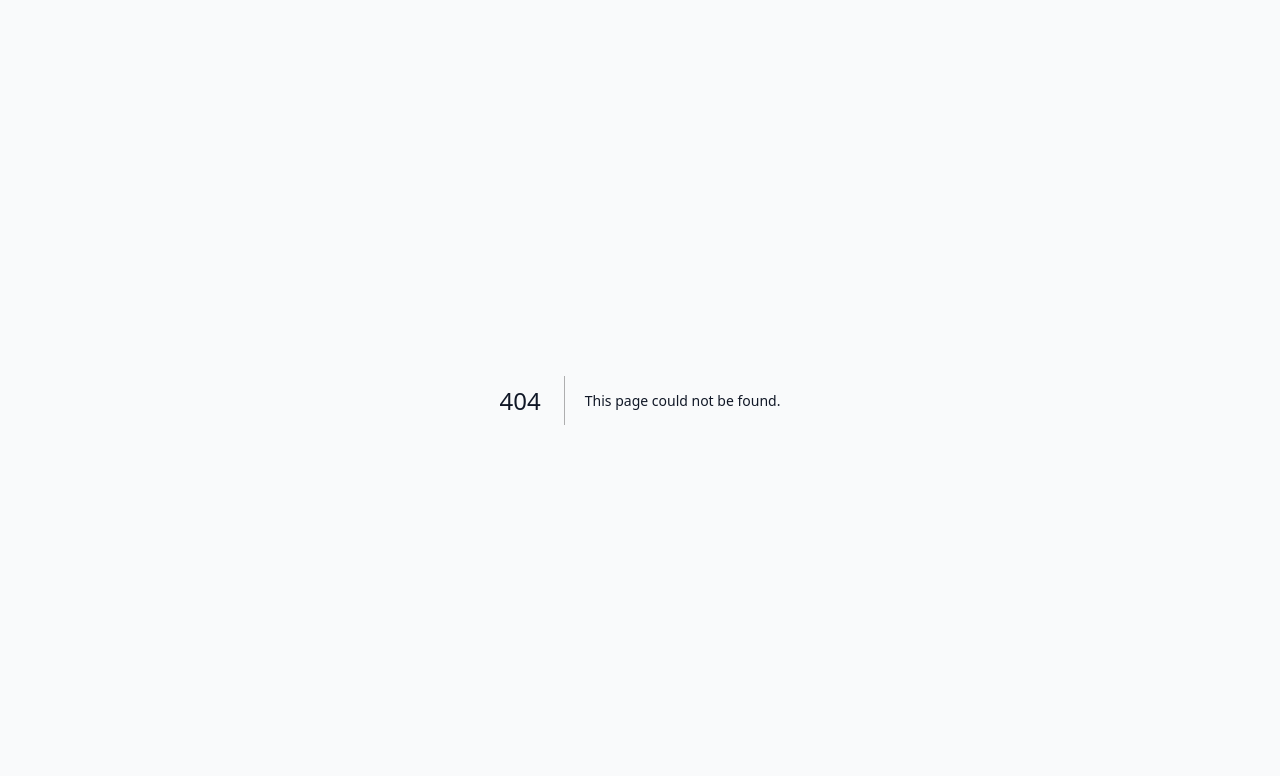
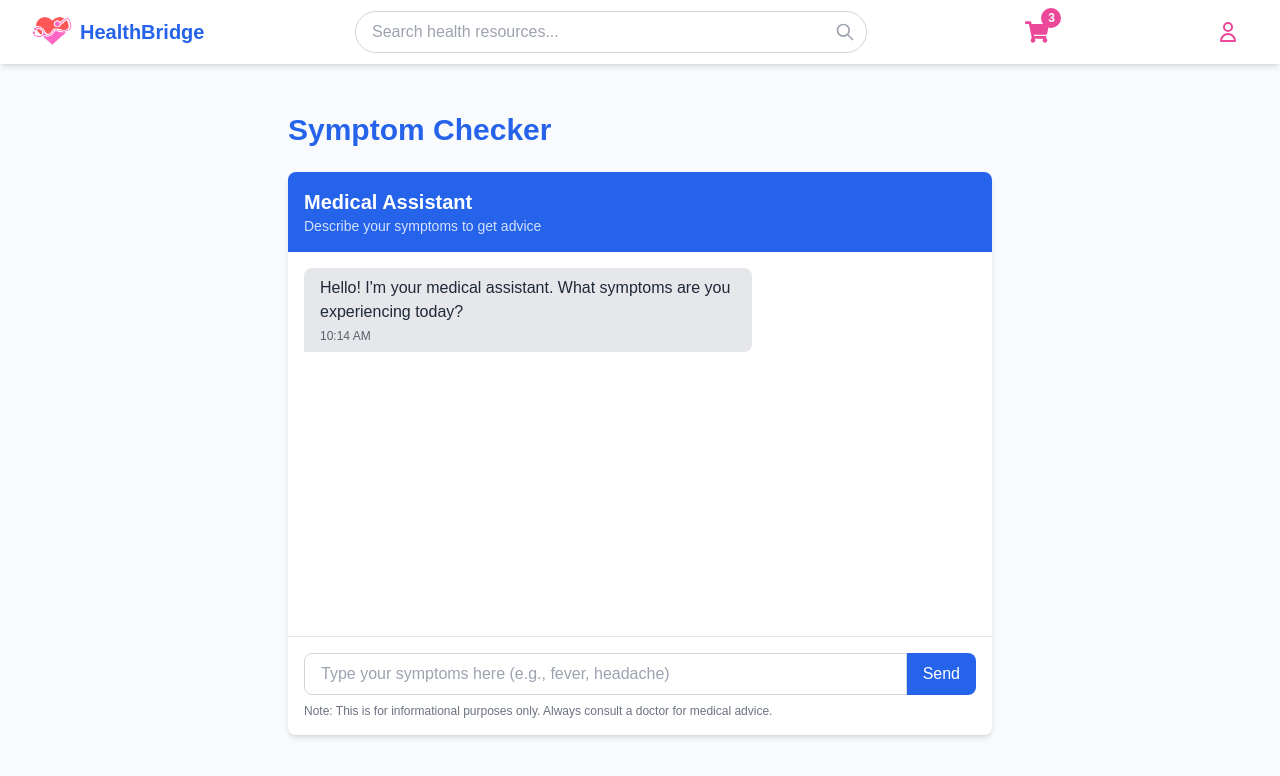
Before and after one commit to Graham-ki/healthbridge, a Next.js app: page /symptom-checker in a window 1280 px wide. Before the commit this address had no page. Shown: the top 776 px of the page. Built offline with nearby package versions, Linux system fonts and the light colour scheme; no server answers.

Commit message:
Building symptoms checker

```diff
--- /dev/null
+++ b/src/app/symptom-checker/page.tsx
@@ -0,0 +1,165 @@
+'use client';
+import Header from '@/components/Header';
+import { useState, useRef, useEffect } from 'react';
+
+type Message = {
+  id: number;
+  text: string;
+  sender: 'user' | 'bot';
+  timestamp: Date;
+};
+
+const medicalKnowledge = {
+  "fever": {
+    causes: ["Viral infection", "Bacterial infection", "Heat exhaustion"],
+    recommendations: ["Take paracetamol (500mg every 6 hours)", "Drink plenty of fluids", "Rest", "See a doctor if fever persists beyond 3 days"]
+  },
+  "headache": {
+    causes: ["Tension", "Migraine", "Dehydration", "Sinus infection"],
+    recommendations: ["Take ibuprofen (200-400mg every 6-8 hours)", "Rest in a quiet, dark room", "Apply cold compress to forehead", "See a doctor if severe or persistent"]
+  },
+  "cough": {
+    causes: ["Common cold", "Flu", "Allergies", "Bronchitis"],
+    recommendations: ["Stay hydrated", "Use cough drops", "Try honey in warm water", "See a doctor if coughing up blood or lasts more than 2 weeks"]
+  },
+  "sore throat": {
+    causes: ["Viral infection", "Strep throat", "Allergies", "Dry air"],
+    recommendations: ["Gargle with warm salt water", "Use throat lozenges", "Stay hydrated", "See a doctor if severe or lasts more than a week"]
+  },
+  "fatigue": {
+    causes: ["Lack of sleep", "Stress", "Anemia", "Thyroid issues"],
+    recommendations: ["Get adequate sleep", "Exercise regularly", "Eat balanced meals", "See a doctor if persistent or with other symptoms"]
+  }
+};
+
+export default function SymptomCheckerPage() {
+  const [messages, setMessages] = useState<Message[]>([
+    {
+      id: 1,
+      text: "Hello! I'm your medical assistant. What symptoms are you experiencing today?",
+      sender: 'bot',
+      timestamp: new Date()
+    }
+  ]);
+  const [inputValue, setInputValue] = useState('');
+  const messagesEndRef = useRef<HTMLDivElement>(null);
+
+  const scrollToBottom = () => {
+    messagesEndRef.current?.scrollIntoView({ behavior: 'smooth' });
+  };
+
+  useEffect(() => {
+    scrollToBottom();
+  }, [messages]);
+
+  const handleSendMessage = () => {
+    if (!inputValue.trim()) return;
+
+    // Add user message
+    const userMessage: Message = {
+      id: messages.length + 1,
+      text: inputValue,
+      sender: 'user',
+      timestamp: new Date()
+    };
+
+    setMessages(prev => [...prev, userMessage]);
+    setInputValue('');
+
+    // Process symptoms and generate bot response
+    setTimeout(() => {
+      const symptoms = inputValue.toLowerCase().split(/[,.]/).map(s => s.trim());
+      const foundSymptoms: string[] = [];
+      const allCauses: string[] = [];
+      const allRecommendations: string[] = [];
+
+      symptoms.forEach(symptom => {
+        if (medicalKnowledge[symptom as keyof typeof medicalKnowledge]) {
+          foundSymptoms.push(symptom);
+          const data = medicalKnowledge[symptom as keyof typeof medicalKnowledge];
+          allCauses.push(...data.causes);
+          allRecommendations.push(...data.recommendations);
+        }
+      });
+
+      let botResponse = '';
+      if (foundSymptoms.length > 0) {
+        botResponse = `For your symptoms (${foundSymptoms.join(', ')}):\n\n`;
+        botResponse += `Possible causes:\n- ${Array.from(new Set(allCauses)).join('\n- ')}\n\n`;
+        botResponse += `Recommendations:\n- ${Array.from(new Set(allRecommendations)).join('\n- ')}\n\n`;
+        botResponse += `If symptoms persist or worsen, please consult a doctor.`;
+      } else {
+        botResponse = "I'm not sure I understand those symptoms. Could you describe them differently? Common symptoms I can help with include: fever, headache, cough, sore throat, fatigue.";
+      }
+
+      const botMessage: Message = {
+        id: messages.length + 2,
+        text: botResponse,
+        sender: 'bot',
+        timestamp: new Date()
+      };
+
+      setMessages(prev => [...prev, botMessage]);
+    }, 1000);
+  };
+
+  return (
+    <div className="max-w-3xl mx-auto py-12 px-4 sm:px-6 lg:px-8">
+        <Header />
+      <h1 className="text-3xl font-bold text-blue-600 mb-6 mt-16">Symptom Checker</h1>
+
+      <div className="bg-white rounded-lg shadow-md overflow-hidden">
+        {/* Chat header */}
+        <div className="bg-blue-600 p-4 text-white">
+          <h2 className="text-xl font-semibold">Medical Assistant</h2>
+          <p className="text-sm opacity-80">Describe your symptoms to get advice</p>
+        </div>
+
+        {/* Chat messages */}
+        <div className="h-96 overflow-y-auto p-4 space-y-4">
+          {messages.map((message) => (
+            <div
+              key={message.id}
+              className={`flex ${message.sender === 'user' ? 'justify-end' : 'justify-start'}`}
+            >
+              <div
+                className={`max-w-xs md:max-w-md rounded-lg px-4 py-2 ${message.sender === 'user'
+                  ? 'bg-blue-600 text-white rounded-br-none'
+                  : 'bg-gray-200 text-gray-800 rounded-bl-none'}`}
+              >
+                <p className="whitespace-pre-wrap">{message.text}</p>
+                <p className="text-xs opacity-70 mt-1">
+                  {message.timestamp.toLocaleTimeString([], { hour: '2-digit', minute: '2-digit' })}
+                </p>
+              </div>
+            </div>
+          ))}
+          <div ref={messagesEndRef} />
+        </div>
+
+        {/* Input area */}
+        <div className="border-t border-gray-200 p-4">
+          <div className="flex">
+            <input
+              type="text"
+              value={inputValue}
+              onChange={(e) => setInputValue(e.target.value)}
+              onKeyPress={(e) => e.key === 'Enter' && handleSendMessage()}
+              placeholder="Type your symptoms here (e.g., fever, headache)"
+              className="flex-1 border border-gray-300 rounded-l-lg px-4 py-2 focus:outline-none focus:ring-2 focus:ring-blue-500"
+            />
+            <button
+              onClick={handleSendMessage}
+              className="bg-blue-600 text-white px-4 py-2 rounded-r-lg hover:bg-blue-700 focus:outline-none focus:ring-2 focus:ring-blue-500"
+            >
+              Send
+            </button>
+          </div>
+          <p className="text-xs text-gray-500 mt-2">
+            Note: This is for informational purposes only. Always consult a doctor for medical advice.
+          </p>
+        </div>
+      </div>
+    </div>
+  );
+}
```
